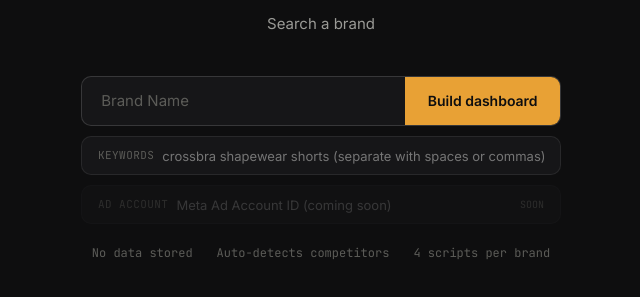
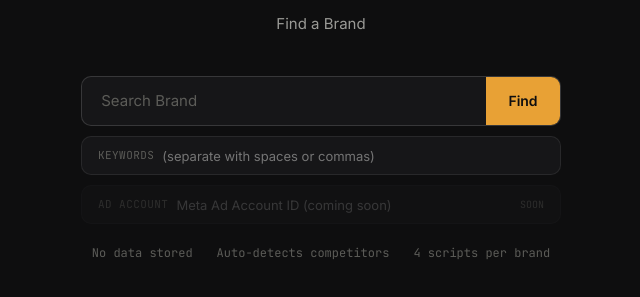
Before and after one commit to Michelleflo55/Inteli-Ads, a website: page index.html in a window 1280 px wide. Shown: the part 349-646 px from the top of the page, without its empty margins (319-959 px from the left). Drawn offline with Linux system fonts and the light colour scheme.

Commit message:
Update index.html

```diff
--- a/index.html
+++ b/index.html
@@ -449,19 +449,19 @@
 <div id="landing">
   <div class="eyebrow">Inteli-Ads</div>
   <h1>Ad intelligence<br>for <span id="livePreview">any brand</span></h1>
-  <p class="sub">Search a brand </p>
+  <p class="sub">Find a Brand</p>
 
   <div style="max-width:480px;width:100%;display:flex;flex-direction:column;gap:0.65rem;">
 
     <div class="brand-input-wrap">
-      <input id="brandInput" type="text" placeholder="Brand Name" autocomplete="off" />
-      <button id="generateBtn" onclick="buildDashboard()">Build dashboard</button>
+      <input id="brandInput" type="text" placeholder="Search Brand" autocomplete="off" />
+      <button id="generateBtn" onclick="buildDashboard()">Find</button>
     </div>
 
 
     <div style="display:flex;align-items:center;gap:8px;background:var(--surface);border:1px solid var(--border);border-radius:10px;padding:0.6rem 1rem;">
       <span style="font-family:var(--mono);font-size:11px;color:var(--text-3);white-space:nowrap;letter-spacing:0.04em;">KEYWORDS</span>
-      <input id="keywordInput" type="text" placeholder="crossbra shapewear shorts (separate with spaces or commas)" autocomplete="off" style="flex:1;background:transparent;border:none;outline:none;font-size:13px;font-family:var(--font);color:var(--text);" />
+      <input id="keywordInput" type="text" placeholder="(separate with spaces or commas)" autocomplete="off" style="flex:1;background:transparent;border:none;outline:none;font-size:13px;font-family:var(--font);color:var(--text);" />
     </div>
 
     <div style="display:flex;align-items:center;gap:8px;background:var(--surface);border:1px solid rgba(255,255,255,0.04);border-radius:10px;padding:0.6rem 1rem;opacity:0.4;" title="Meta Ads Manager connection coming soon">
@@ -617,12 +617,7 @@
       </div>
 
       <div id="reviewsContent" style="display:none;">
-        <div class="card" style="border-color:var(--border);margin-bottom:0.75rem;">
-          <div style="display:flex;justify-content:space-between;align-items:center;">
-            <div class="card-label">Sources found</div>
-            <div id="reviewsSourcesOut" style="font-size:12px;color:var(--text-3);font-family:var(--mono);"></div>
-          </div>
-        </div>
+
 
         <div class="card" style="border-color:var(--purple-border);">
           <div class="card-label" style="color:var(--purple-text);">Problem Aware. They knew something was wrong, didn't know a fix existed.</div>
```
